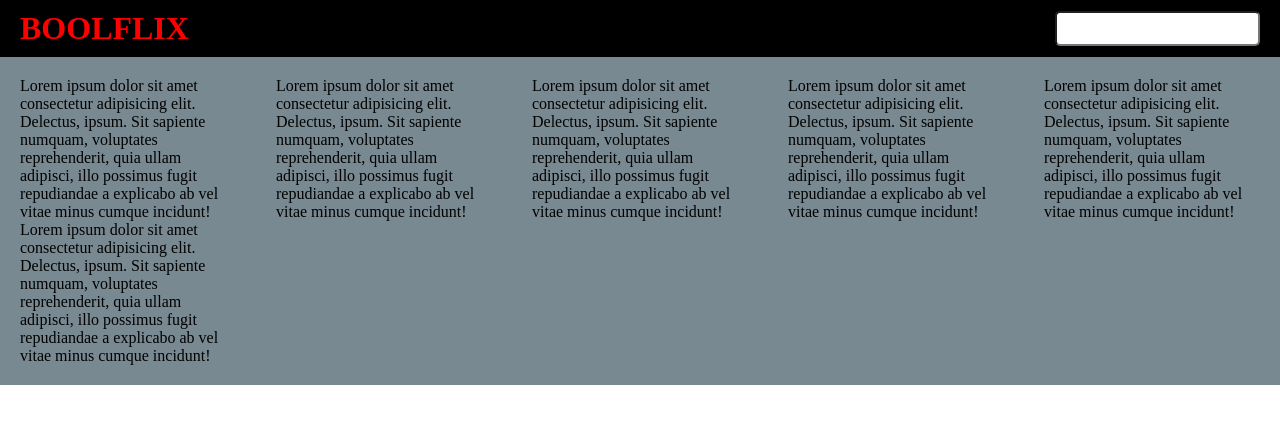
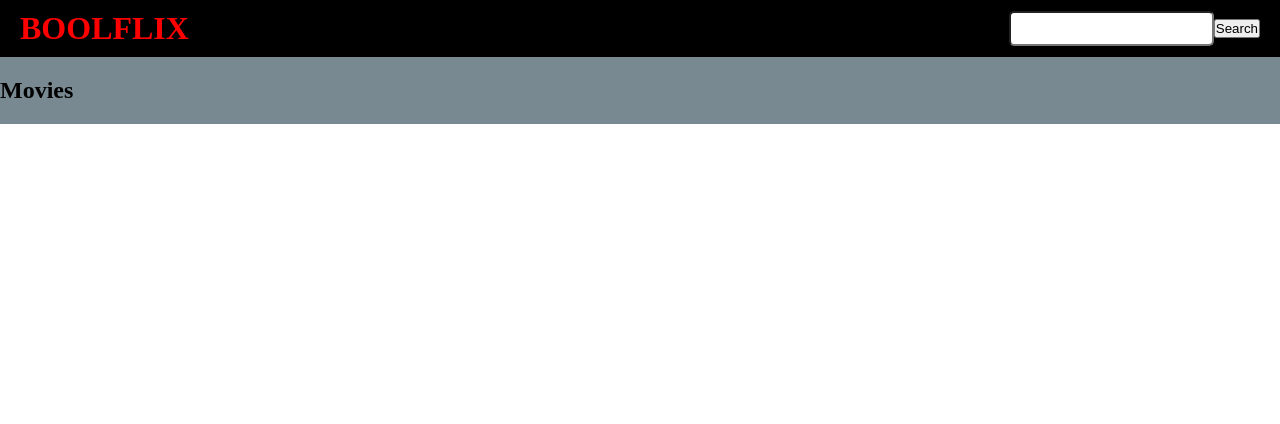
Before and after one commit to Hemil78/-vue-boolflix, a Vue app: page / in a window 1280 px wide. Shown: the top 424 px of the page. Built offline with nearby package versions, Linux system fonts and the light colour scheme.

Commit message:
emit e props

```diff
--- a/src/App.vue
+++ b/src/App.vue
@@ -1,7 +1,7 @@
 <template>
   <div id="app">
-    <Header/>
-    <Main/>
+    <Header @searching="searchFilm"/>
+    <Main :films="films"/>
   </div>
 </template>
 
@@ -9,12 +9,33 @@
 <script>
 import Header from "./components/Header.vue";
 import Main from "./components/Main.vue";
+import axios from "axios";
 
 export default {
   name: 'App',
   components: {
     Header,
     Main,
+  },
+  data() {
+    return {
+      films: []
+    }
+  },
+  methods: {
+    searchFilm(query) {
+      axios.get('https://api.themoviedb.org/3/search/movie', {
+        params: {
+          api_key: 'f7e5315902a0e7bdffd73c714f75926d',
+          query: query,
+          language: 'it-IT'
+
+        }
+      })
+      .then((response) => {
+        this.films = response.data.results;
+      });
+    }
   }
 }
 </script>
--- a/src/components/Card.vue
+++ b/src/components/Card.vue
@@ -1,5 +1,15 @@
 <template>
+
   <div class="box-card">
+    <div class="box-img">
+      <img :src="details.backdrop_path" alt="">
+    </div>
+    <div class="box-text">
+      <h3>{{details.title}}</h3>
+      <h4>{{details.original_title}}</h4>
+      <h5>{{details.original_language}}</h5>
+      <h5>{{details.vote_average}}</h5>
+    </div>
 
   </div>
 </template>
@@ -7,9 +17,7 @@
 <script>
 export default {
     name: "Card",
-    props: {
-
-    }
+    props: ['details']
 
 }
 </script>
@@ -18,4 +26,20 @@ export default {
 
 @import '../assets/common.scss';
 
+.box-card{
+  width: 100%;
+
+  .box-img{
+    width: 100%;
+
+    img{
+    width: 100px;
+    height: 100px;
+    }
+  }
+
+
+
+}
+
 </style>
--- a/src/components/Header.vue
+++ b/src/components/Header.vue
@@ -4,7 +4,8 @@
       <h1>BOOLFLIX</h1>
     </div>
     <div class="box-search">
-      <input type="search">
+      <input type="text" v-model="searchText">
+      <button @click="$emit('searching', searchText)">Search</button>
     </div>
 
   </header>
@@ -13,7 +14,11 @@
 <script>
 export default {
     name: "Header",
-    props: ['logo']
+    data() {
+        return {
+          searchText: ""
+      }
+    }
 }
 </script>
 
--- a/src/components/Main.vue
+++ b/src/components/Main.vue
@@ -1,35 +1,17 @@
 <template>
   <main>
+    <h2>Movies</h2>
     <div class="box-cards">
-        <div class="box-card">
-            Lorem ipsum dolor sit amet consectetur adipisicing elit. Delectus, ipsum. Sit sapiente numquam, voluptates reprehenderit, quia ullam adipisci, illo possimus fugit repudiandae a explicabo ab vel vitae minus cumque incidunt!
-
+        <div class="box-card" v-for="(film, index) in films" :key="index">
+          <Card :details="film"/>
         </div>
-        <div class="box-card">
-            Lorem ipsum dolor sit amet consectetur adipisicing elit. Delectus, ipsum. Sit sapiente numquam, voluptates reprehenderit, quia ullam adipisci, illo possimus fugit repudiandae a explicabo ab vel vitae minus cumque incidunt!
-
-        </div>
-        <div class="box-card">
-            Lorem ipsum dolor sit amet consectetur adipisicing elit. Delectus, ipsum. Sit sapiente numquam, voluptates reprehenderit, quia ullam adipisci, illo possimus fugit repudiandae a explicabo ab vel vitae minus cumque incidunt!
-
-        </div>
-        <div class="box-card">
-            Lorem ipsum dolor sit amet consectetur adipisicing elit. Delectus, ipsum. Sit sapiente numquam, voluptates reprehenderit, quia ullam adipisci, illo possimus fugit repudiandae a explicabo ab vel vitae minus cumque incidunt!
-
-        </div>
-        <div class="box-card">
-            Lorem ipsum dolor sit amet consectetur adipisicing elit. Delectus, ipsum. Sit sapiente numquam, voluptates reprehenderit, quia ullam adipisci, illo possimus fugit repudiandae a explicabo ab vel vitae minus cumque incidunt!
-
-        </div>
-        <div class="box-card">
-            Lorem ipsum dolor sit amet consectetur adipisicing elit. Delectus, ipsum. Sit sapiente numquam, voluptates reprehenderit, quia ullam adipisci, illo possimus fugit repudiandae a explicabo ab vel vitae minus cumque incidunt!
-
-        </div>
-        <Card/>
     </div>
 
   </main>
 </template>
+
+
+
 
 <script>
 
@@ -38,13 +20,16 @@ import Card from './Card.vue';
 
 export default {
     name: "Main",
+    props: ['films'],
     components: {
         Card
     }
 
 }
+</script>
 
-</script>
+
+
 
 <style lang="scss" scoped>
 
```
